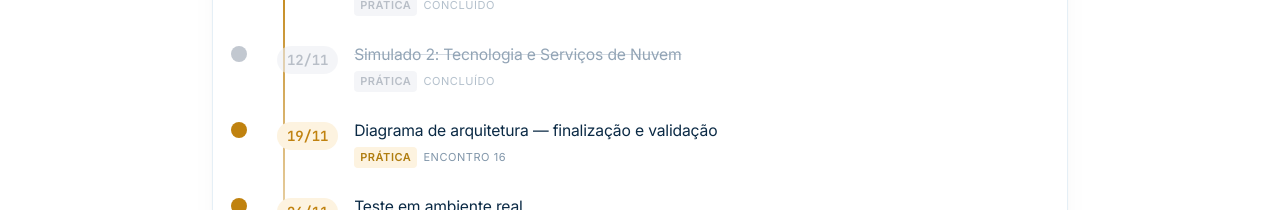
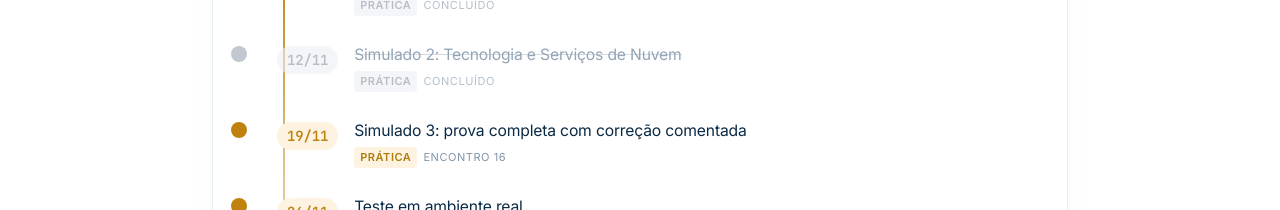
Before and after one commit to Liga-de-Computacao-em-Nuvem-PUCRS/landing-page-lcn, a React (Vite) app: page /calendario in a window 1280 px wide. Shown: the part 2520-2730 px from the top of the page. Built offline with nearby package versions, Linux system fonts and the light colour scheme.

Commit message:
feat: substitui encontro de 19/11 pelo Simulado 3

```diff
--- a/src/data/calendar.ts
+++ b/src/data/calendar.ts
@@ -136,7 +136,7 @@ export const CYCLES: Cycle[] = [
       {
         n: 16,
         date: '19/11',
-        topic: 'Diagrama de arquitetura — finalização e validação',
+        topic: 'Simulado 3: prova completa com correção comentada',
         kind: 'Prática',
       },
       {
```
